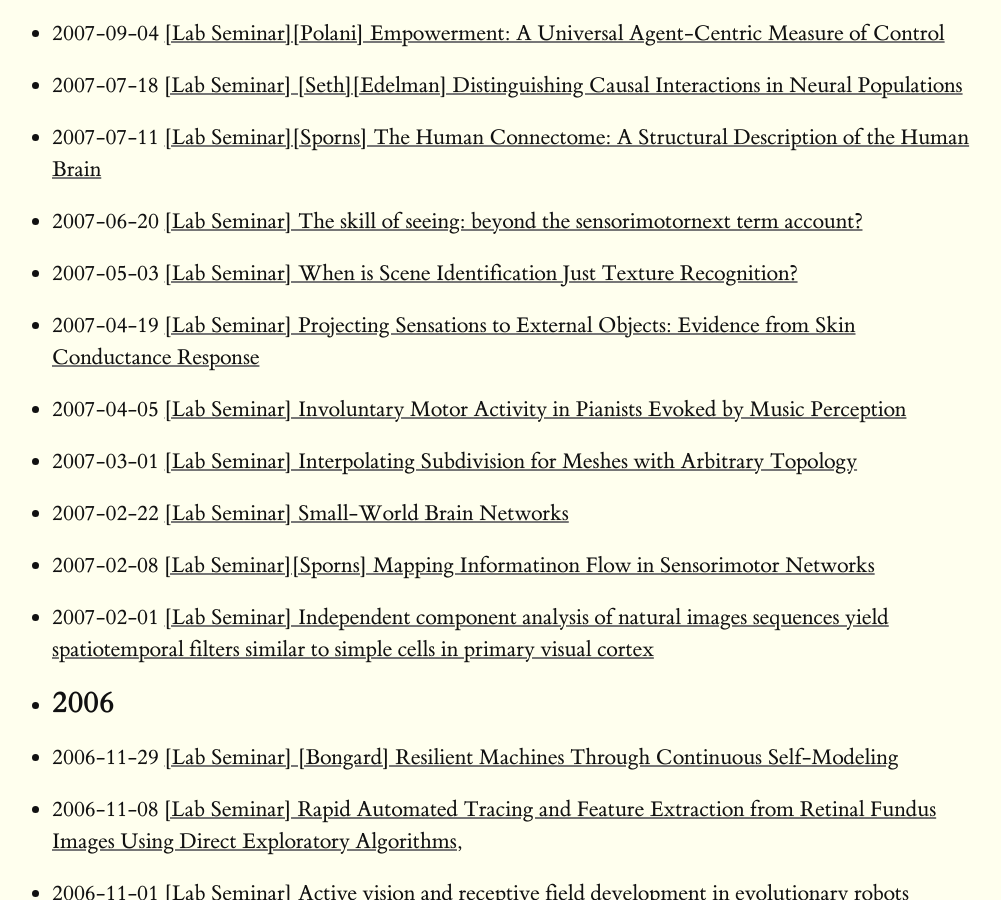
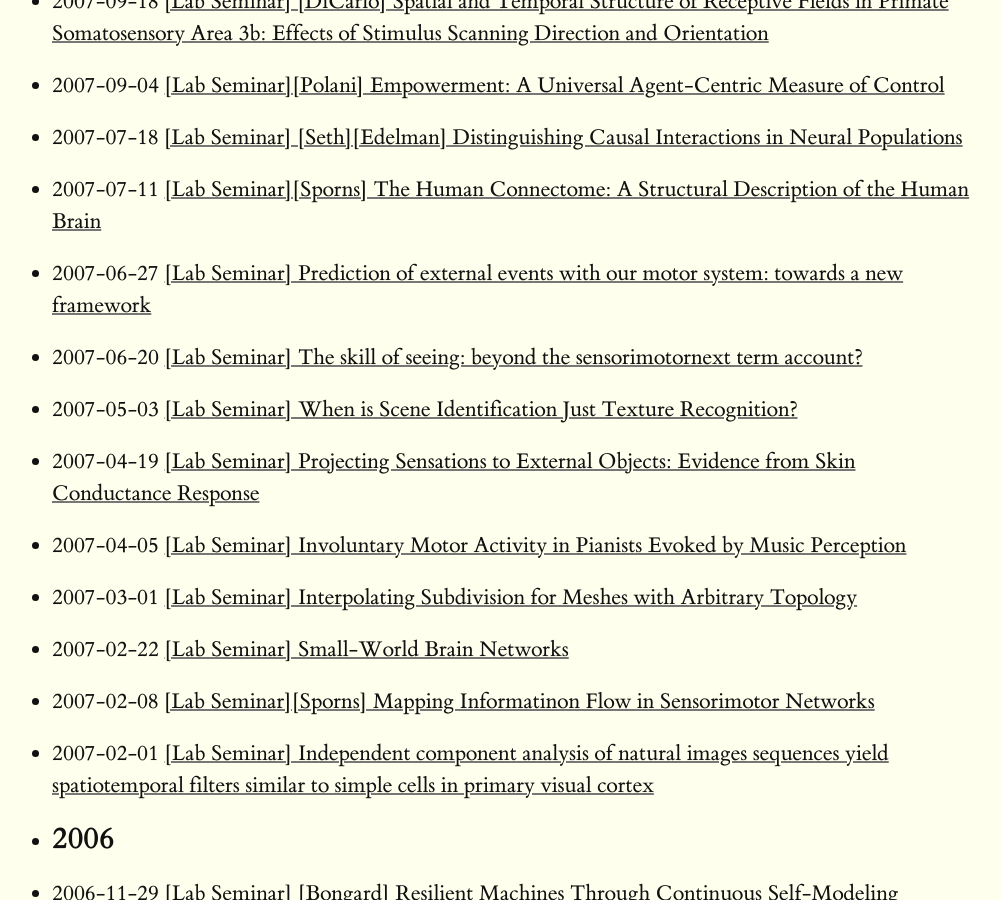
Before and after one commit to yschoe/yschoe.github.io, a Jekyll site: the page built from blog.md, in a window 1280 px wide and 900 px high, scrolled down 33678 px. Shown: the whole window, without its empty margins (148-1149 px from the left). Built offline with Jekyll 4.4.1, drawn with Linux system fonts in a browser that asks for light colours; some of the changed text lies outside the part shown.

Commit message:
lab seminar archive launched

```diff
--- /dev/null
+++ b/_posts/2007-06-27--Lab-Seminar--Prediction-of-external-events-with-our-motor-system--towards-a-new-framework.markdown
@@ -0,0 +1,8 @@
+---
+layout: post
+title:  "[Lab Seminar] Prediction of external events with our motor system: towards a new framework"
+date:   2007/06/27
+categories: none
+---
+
+Ricarda I. Schubotz, Prediction of external events with our motor system: towards a new framework, Trends in Cognitive Sciences Volume 11, Issue 5, May 2007, Pages 211-218 (2007).
--- a/lab.md
+++ b/lab.md
@@ -22,6 +22,7 @@
 <a name="nil"></a>
 ### Neural Intelligence Laboratory (NIL; Choe Lab)
 
+* Lab seminar archive: [Link](/seminar/)
 * Topographica cortical simulator: [Link](http://topographica.org)
 * Facebook group: [Choe Lab (private)](https://www.facebook.com/groups/choelab): Public mirror: [Blog](/blog/)
 
```
Also changed, not shown: _posts/2013-10-04--Lab-Seminar---Schmidhuber--First-experiments-with-PowerPlay.markdown (added, +15 -0 lines), seminar.md (added, +15 -0 lines).
